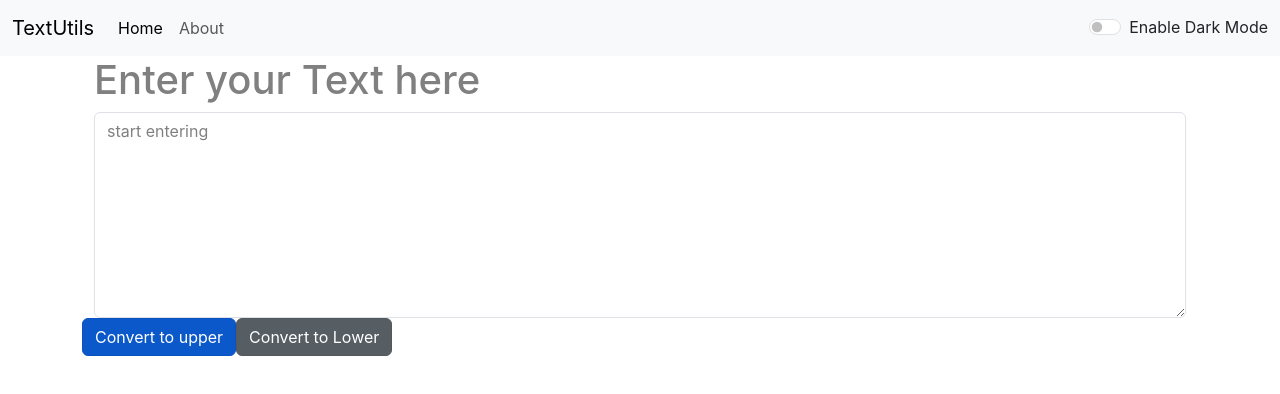
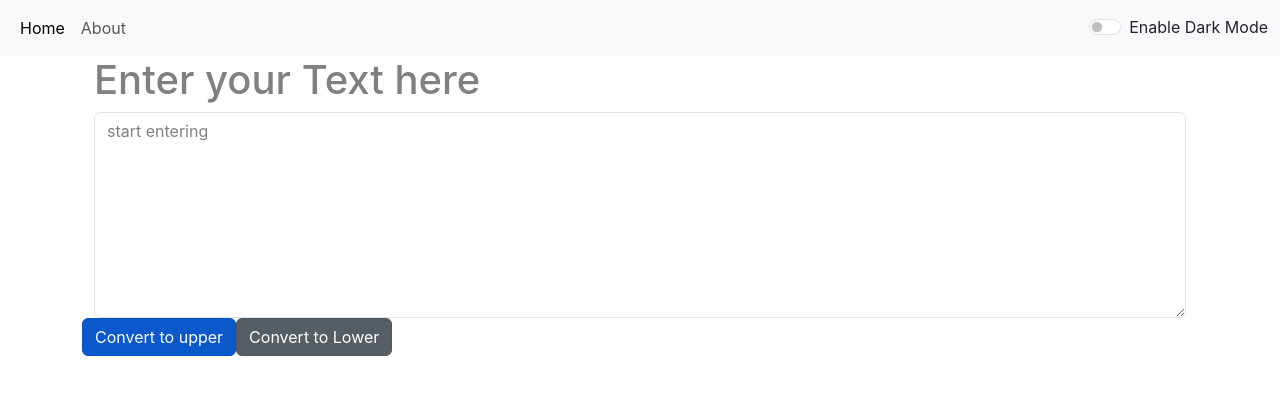
Before and after one commit to Raghav0422/News, a React (Create React App) app: page / in a window 1280 px wide. Shown: the top 394 px of the page. Built offline with nearby package versions, Linux system fonts and the light colour scheme.

Commit message:
test change

```diff
--- a/src/compoments/Navbar.js
+++ b/src/compoments/Navbar.js
@@ -7,7 +7,7 @@ export default function Navbar(props){
         <nav className={`navbar navbar-expand-lg navbar-${props.mymode} bg-${props.mymode}`} >
             <div className="container-fluid">
                 {/* <Link className="navbar-brand" to="/">{props.title}</Link> */}
-                <a className="navbar-brand" href="/">{props.title}</a>
+                {/* <a className="navbar-brand" href="/">{props.title}</a> */}
                 {/* <button className="navbar-toggler" type="button" data-bs-toggle="collapse" data-bs-target="#navbarSupportedContent" aria-controls="navbarSupportedContent" aria-expanded="false" aria-label="Toggle navigation">
                     <span className="navbar-toggler-icon"></span>
                 </button> */}
```
